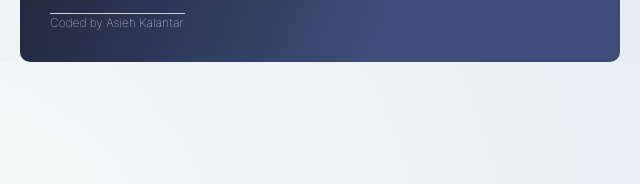
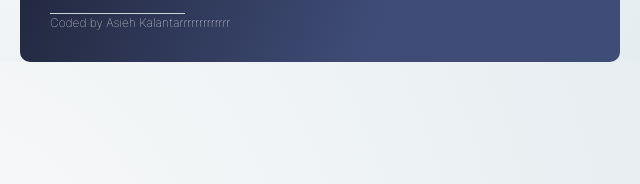
Before and after one commit to feri-ux/weather-app, a plain HTML site: page index.html in a window 1280 px wide. Shown: the part 607-791 px from the top of the page, 320-960 px from the left. Drawn offline with nearby package versions, Linux system fonts and the light colour scheme; a web font is replaced by a local one.

Commit message:
Update index.html

```diff
--- a/index.html
+++ b/index.html
@@ -43,7 +43,12 @@
             <input type="submit" value="search" class="btn" />
           </div>
           <div class="col-2">
-            <input type="submit" value="Current" class="location" id="location" />
+            <input
+              type="submit"
+              value="Current"
+              class="location"
+              id="location"
+            />
           </div>
         </div>
       </form>
@@ -158,7 +163,7 @@
         </div>
       </div>
       <hr style="width: 25%" align="left" color="#E4ECEF" class="half-hr" />
-      <div class="footer">Coded by Asieh Kalantar</div>
+      <div class="footer">Coded by Asieh Kalantarrrrrrrrrrrrr</div>
     </div>
     <script src="src/index.js"></script>
   </body>
```
